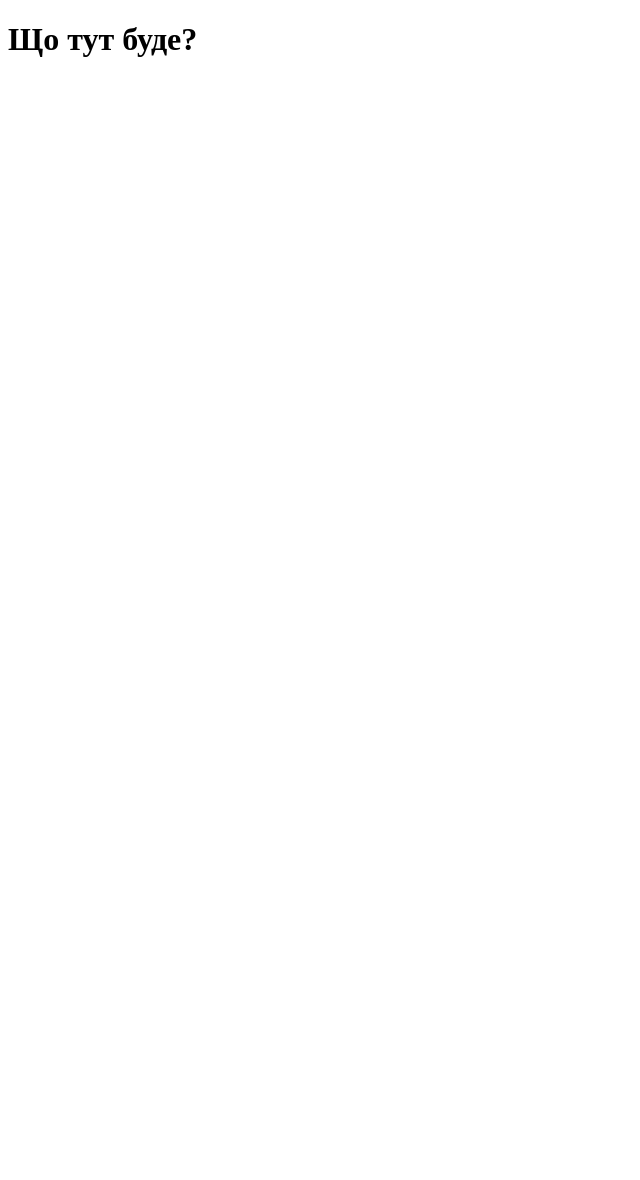
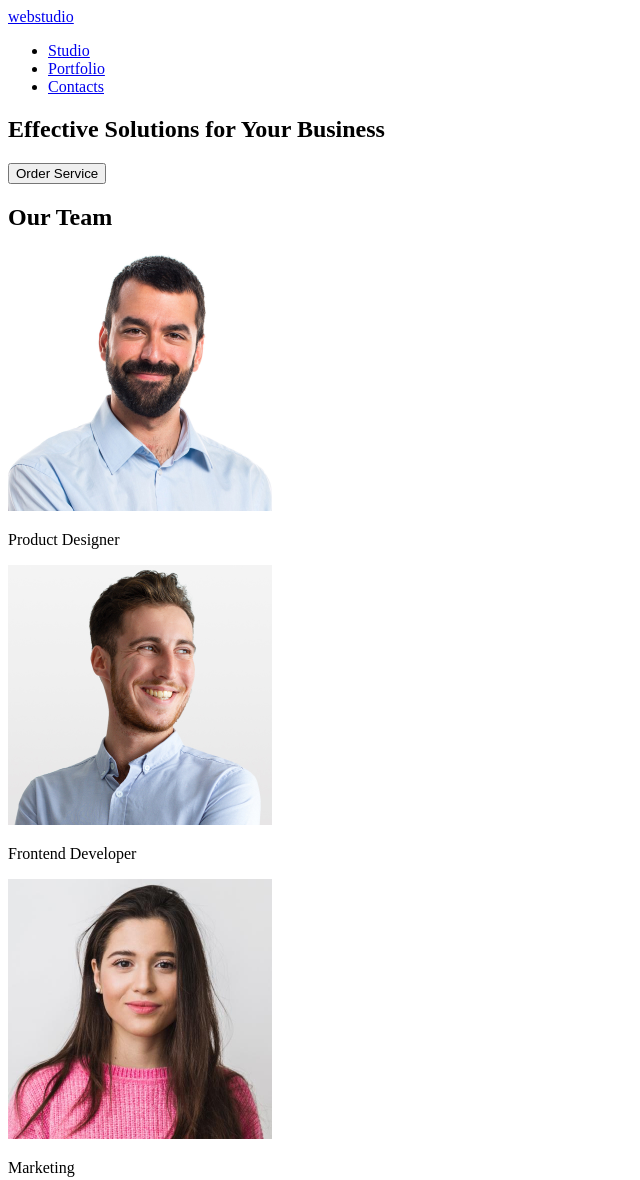
Before and after one commit to DeniWeb/goit-markup-hw-01, a plain HTML site: page index.html in a window 1280 px wide. Shown: the top 1180 px of the page, without its empty margins (0-640 px from the left). Before the commit the page ends 800 px from the top, so only its background shows below. Drawn offline with Linux system fonts and the light colour scheme.

Commit message:
added  content
added almost all the content

```diff
--- a/index.html
+++ b/index.html
@@ -4,19 +4,60 @@
 <head>
     <meta charset="UTF-8">
     <meta name="viewport" content="width=device-width, initial-scale=1.0">
-    <title>Document</title>
+    <title>Web Studio</title>
 </head>
 
 <body>
     <header>
-        <h1>Що тут буде?</h1>
+        <a href="/">webstudio</a>
+        <nav>
+            <ul>
+                <li><a href="./index.html">Studio</a></li>
+                <li><a href="#">Portfolio</a></li>
+                <li><a href="#">Contacts</a></li>
+            </ul>
+
+        </nav>
     </header>
 
     <main>
+        <section>
+            <h1>Effective Solutions for Your Business</h1>
+            <button type="button">Order Service</button>
+        </section>
 
+    <!-- Info about Business-->
+        <section>
+
+        </section>
+
+    <!--Team-->
+        <section>
+            <h2>Our Team</h2>
+            <div class="card">
+                <img src="./images/img-1.jpg" width="264" height="260" alt="Mark Guerrero"></img>
+                <p>Product Designer</p>
+            </div>
+            <div class="card">
+                <img src="./images/img-2.jpg" width="264" height="260" alt="Tom Ford"></img>
+                <p>Frontend Developer</p>
+            </div>
+            <div class="card">
+                <img src="./images/img-3.jpg" width="264" height="260" alt="Camila Garcia">
+                <p>Marketing</p>
+            </div>
+            <div class="card">
+                <img src="./images/img-4.jpg" width="264" height="260" alt="Daniel Wilson">
+                <p>UI Designer</p>
+            </div>
+        </section>
     </main>
 
     <footer>
+        <section>
+            <a href="/">webstudio</a><br>
+            <p>Increase the flow of customers and sales for your business with digital marketing & growth solutions.</p>
+        </section>
 
     </footer>
 </body>
```
Also changed, not shown: images/img-1.jpg (added), images/img-2.jpg (added), images/img-3.jpg (added), images/img-4.jpg (added), 1 other file.
